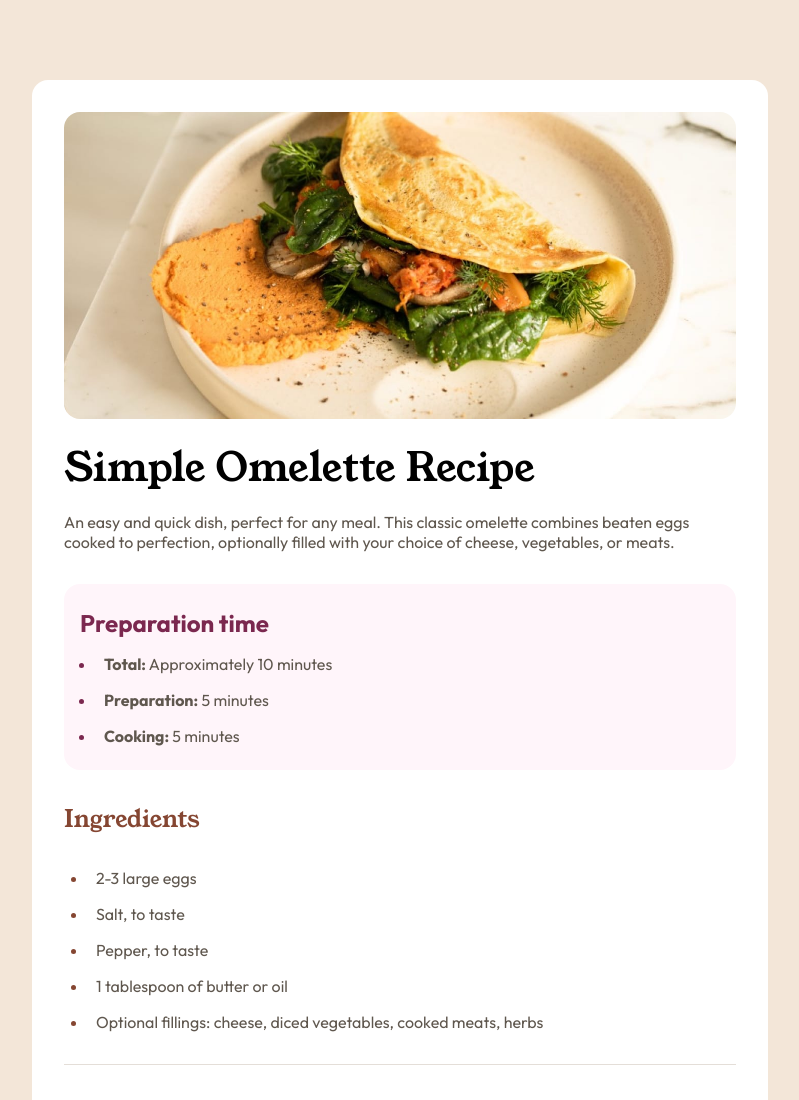
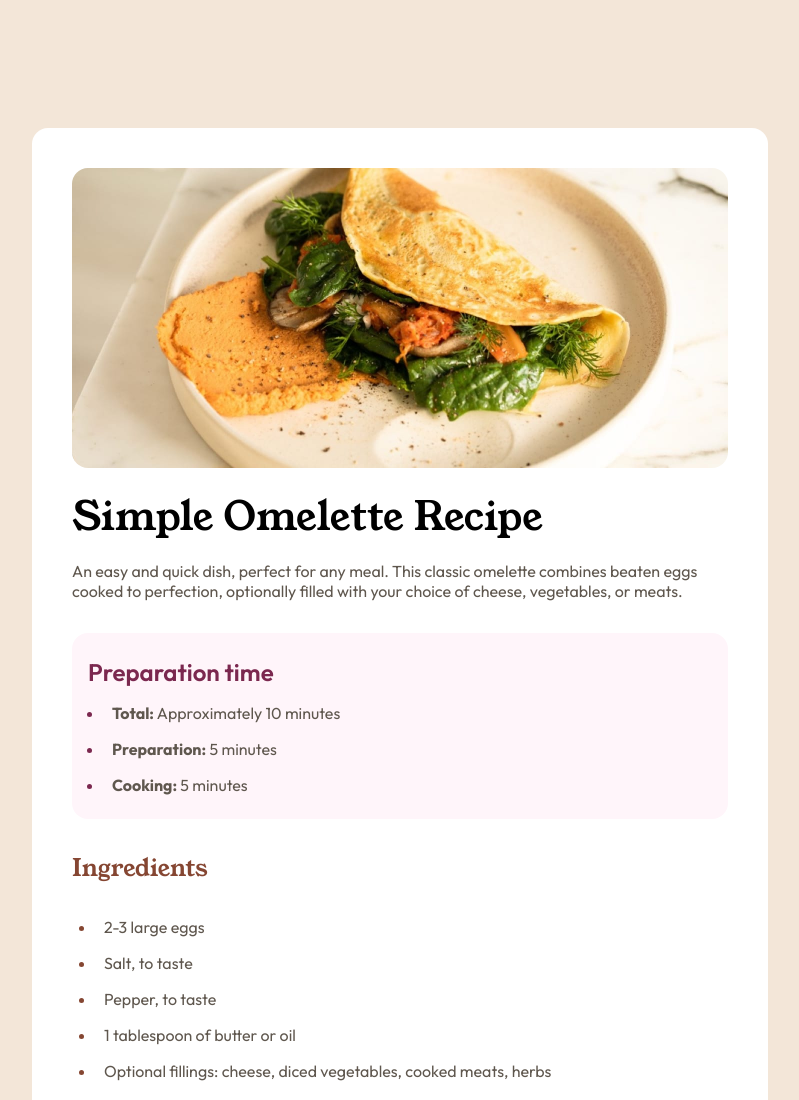
Before and after one commit to cvalencia1991/recipe-app-menu, a plain HTML site: page index.html in a window 1280 px wide. Shown: the top 1100 px of the page, without its empty margins (240-1039 px from the left). Drawn offline with Linux system fonts and the light colour scheme.

Commit message:
Fix Design of structure of the code

```diff
--- a/css/style.css
+++ b/css/style.css
@@ -32,13 +32,11 @@
     body{
       font-size: 100%;
       background-color:var(--color-stone-100);
-      margin-bottom:8rem;
+      margin:8rem 0;
     }
 
     .recipe{
-      min-height: 100vh;
-      position: absolute;
-      top:10%;
+      position:relative;
       left:50%;
       transform: translateX(-50%);
       background-color: var(--color-white);
@@ -50,7 +48,7 @@
     }
 
     .recipe__figure{
-      padding: 2rem;
+      padding: 2.5rem;
     }
 
     .recipe__figure--image{
@@ -67,7 +65,7 @@
 
     .recipe__header--1{
       font-weight:400;
-      font-size: clamp(1rem, 1rem + 5vw, 2.5rem);
+      font-size: clamp(1rem, 1rem + 2.5vw, 2.5rem);
     }
 
     .recipe__header--2{
@@ -78,7 +76,7 @@
 
     .recipe__header--3{
       padding: .5rem 0;
-      font-weight: 700;
+      font-weight: 600;
       color: var(--color-rose-800);
     }
 
@@ -170,6 +168,10 @@
 
     @media only screen and (max-width: 23.43em){
 
+      body{
+        margin:0;
+      }
+
       .recipe {
         position: relative;
         top: auto;
```
